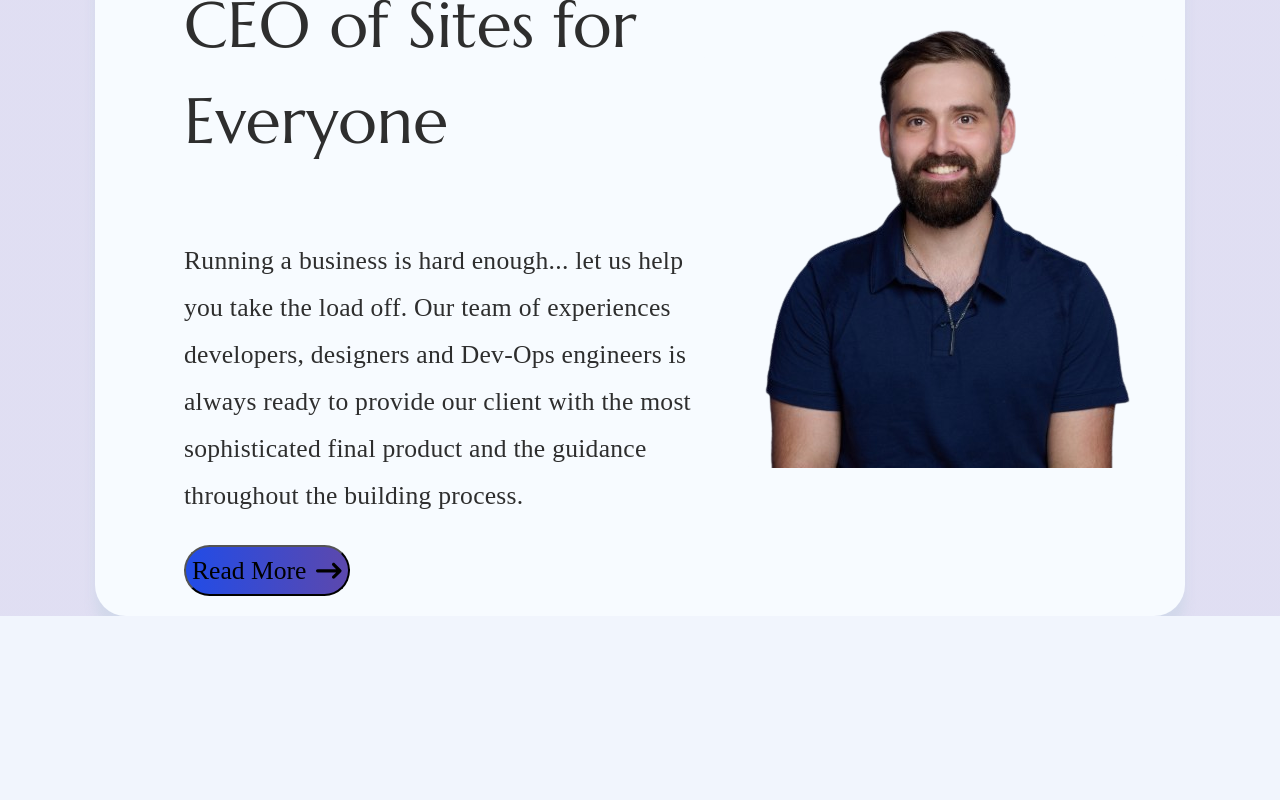
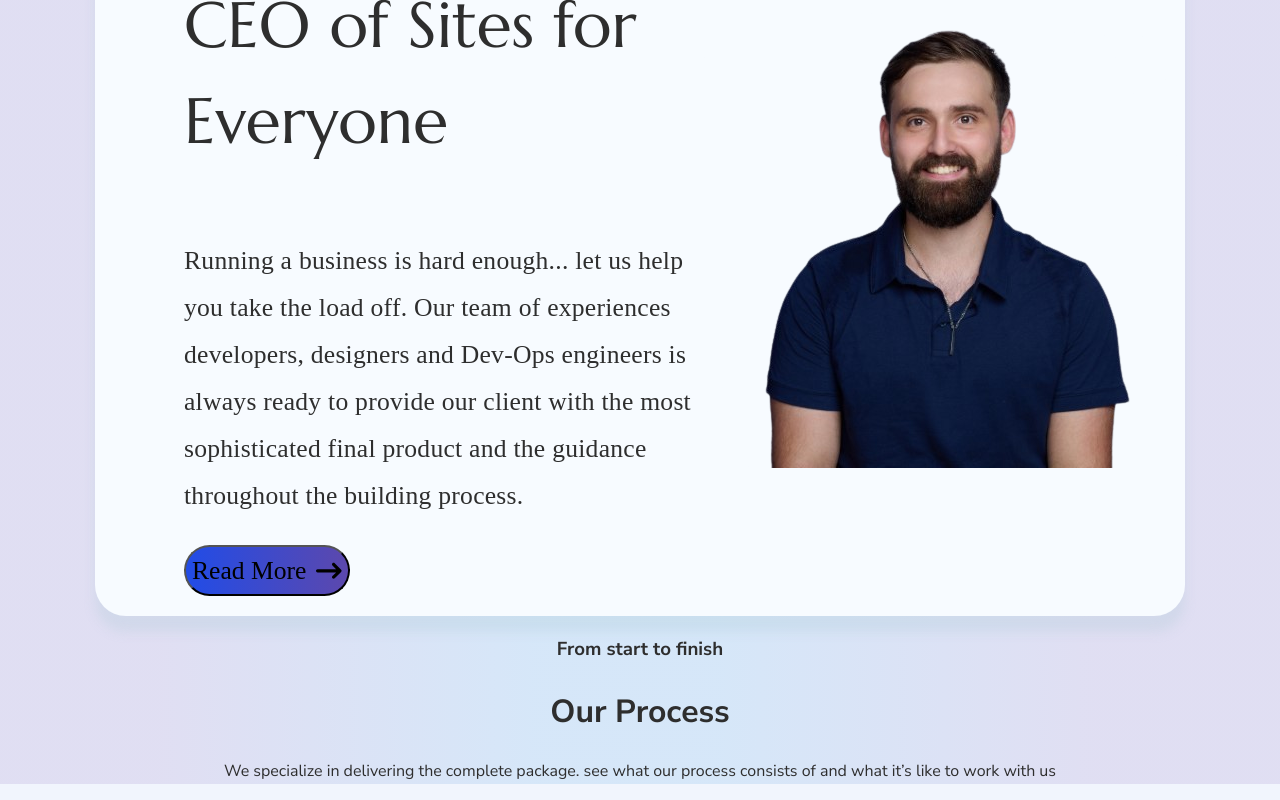
Before and after one commit to lionsgrandson/sites_for_everyone5.0, a React (Create React App) app: page / in a window 1280 px wide. Shown: the part 956-1756 px from the top of the page. Before the commit the page ends 1572 px from the top, so only its background shows below. Built offline with nearby package versions, Linux system fonts and the light colour scheme.

Commit message:
feature(proccess): added the content for the title

```diff
--- a/src/App.js
+++ b/src/App.js
@@ -2,6 +2,7 @@ import Menu from "./components/menu/menu";
 import Footer from "./components/footer/footer";
 import Hero from "./components/hero/hero";
 import AboutHome from "./components/about_home/aboutHome";
+import OurProccess from "./components/OurProccess/OurProccess";
 import "./App.css";
 
 function App() {
@@ -12,6 +13,7 @@ function App() {
           <Menu />
           <Hero />
           <AboutHome />
+          <OurProccess />
         </div>
         {/* <Footer/> */}
       </header>
--- /dev/null
+++ b/src/components/OurProccess/OurProTitle.js
@@ -0,0 +1,15 @@
+import "./OurProccess.css";
+export default function OurProTitle() {
+  return (
+    <>
+      <div className="title-our">
+        <h3 className="titlel-h3-our">From start to finish</h3>
+        <h1 className="titlel-h1-our"> Our Process</h1>
+        <p className="titlel-p-our">
+          We specialize in delivering the complete package. see what our process
+          consists of and what it’s like to work with us
+        </p>
+      </div>
+    </>
+  );
+}
--- /dev/null
+++ b/src/components/OurProccess/OurProccess.js
@@ -0,0 +1,9 @@
+import "./OurProccess.css";
+import OurProTitle from "./OurProTitle";
+export default function OurProccess() {
+  return (
+    <>
+      <OurProTitle />
+    </>
+  );
+}
--- a/src/components/about_home/aboutHome.js
+++ b/src/components/about_home/aboutHome.js
@@ -23,6 +23,7 @@ export default function AboutHome() {
             Read More <FaArrowRightLong />
           </button>
       </div>
+      {/* //TODO fix the text width and hight */}
       <img
         src={moseHeadshot}
         className="home-about-headshot-img"
```
Also changed, not shown: src/components/OurProccess/OurProccess.css (added).
